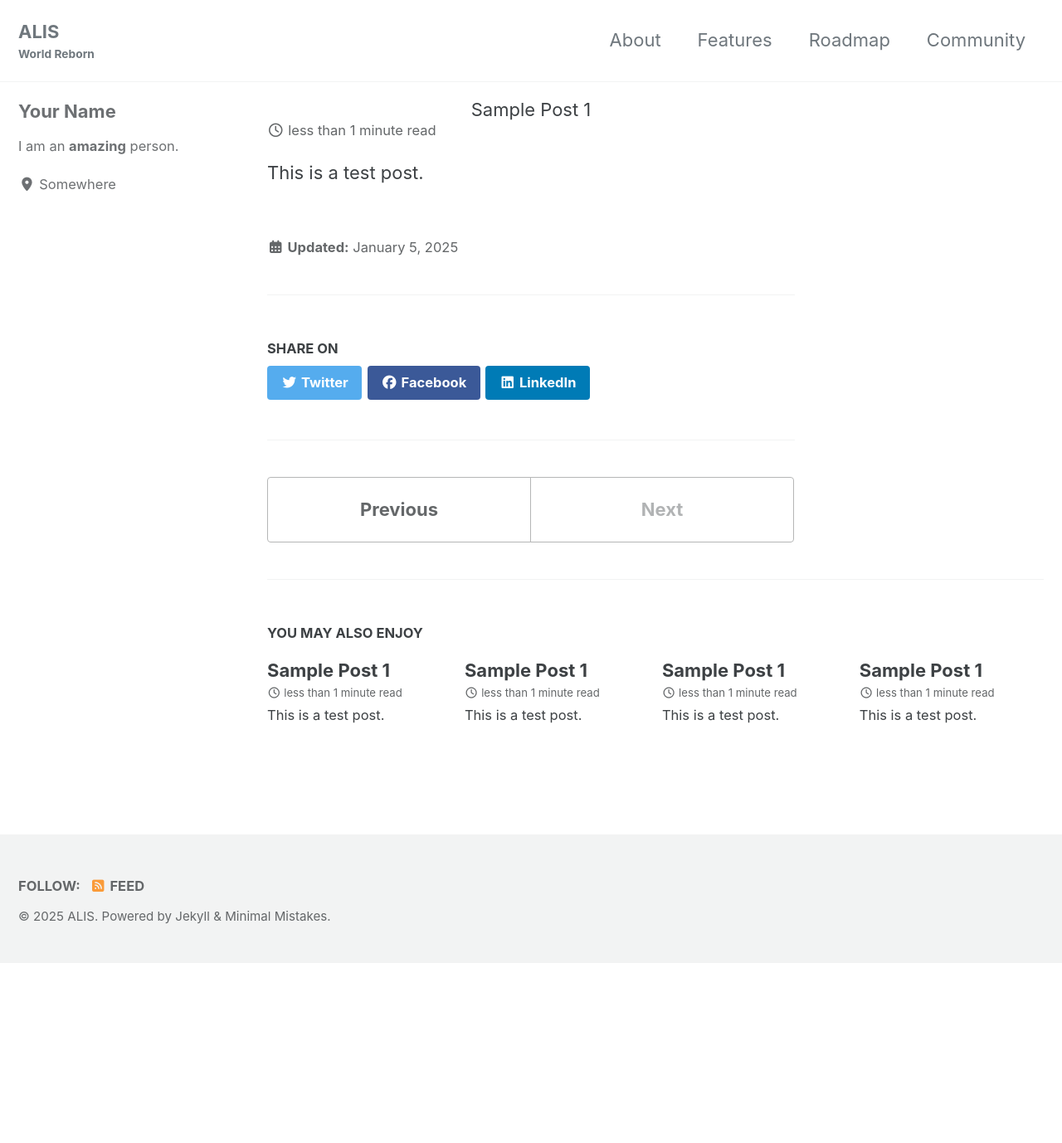
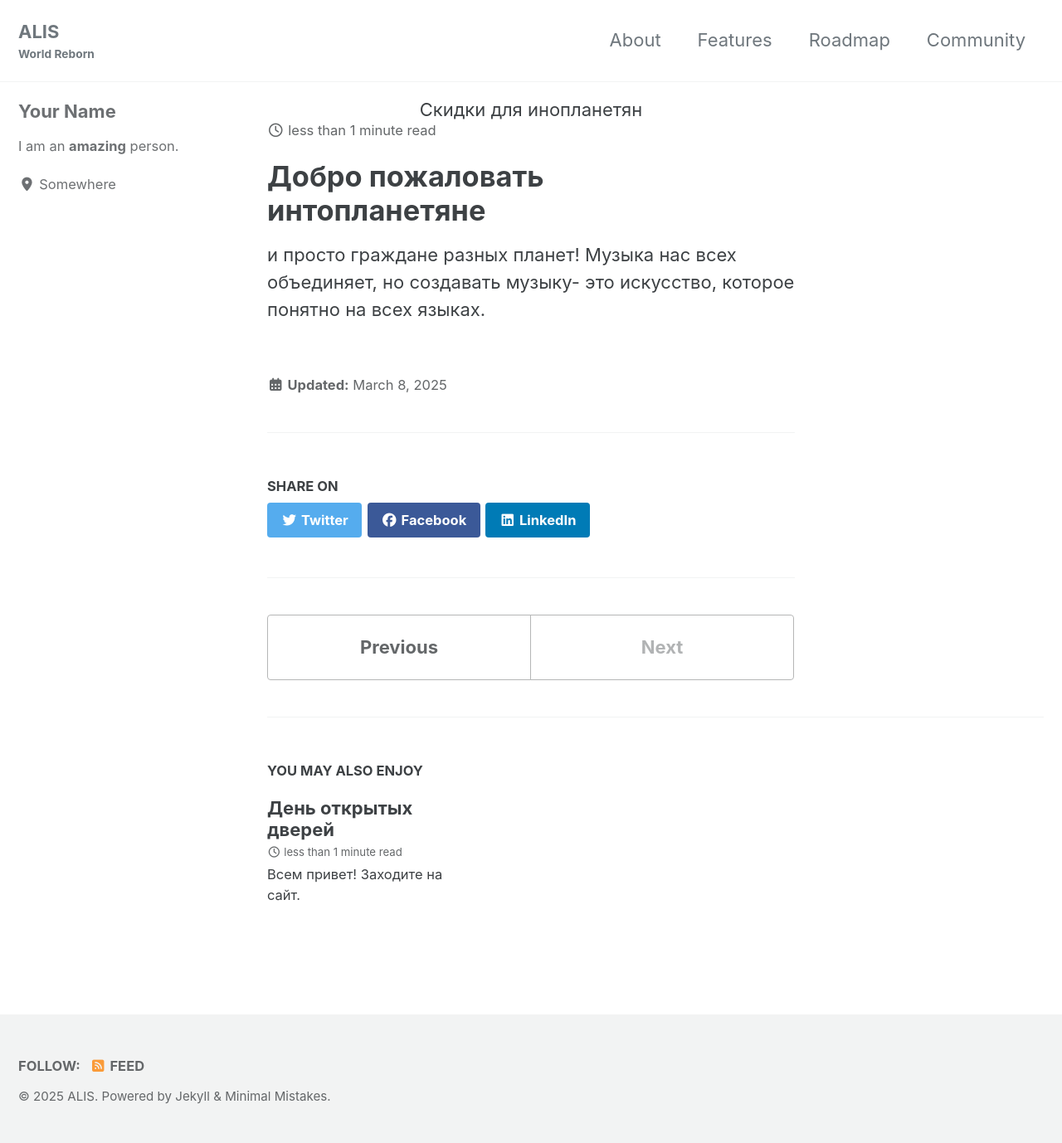
Before and after one commit to Mrgrayway/SoundProd, a Jekyll site: the page built from _posts/2025-01-05-sample-post.md, in a window 1280 px wide. Shown: the whole page at 83% size. Built offline with Jekyll 4.4.1, drawn with Linux system fonts in a browser that asks for light colours; cached includes are drawn as plain includes; before the commit the page ends 1161 px from its top, so only the background shows below that.

Commit message:
Test post

```diff
--- a/_posts/2025-01-05-sample-post - Copy (3).md
+++ /dev/null
@@ -1,6 +0,0 @@
----
-layout: single
-title: "Sample Post 1"
-date: 2025-01-05
----
-This is a test post.
--- a/_posts/2025-01-05-sample-post - Copy (4).md
+++ /dev/null
@@ -1,6 +0,0 @@
----
-layout: single
-title: "Sample Post 1"
-date: 2025-01-05
----
-This is a test post.
--- a/_posts/2025-01-05-sample-post - Copy (5).md
+++ /dev/null
@@ -1,6 +0,0 @@
----
-layout: single
-title: "Sample Post 1"
-date: 2025-01-05
----
-This is a test post.
--- a/_posts/2025-01-05-sample-post - Copy.md
+++ b/_posts/2025-01-05-sample-post - Copy.md
@@ -1,6 +1,6 @@
 ---
 layout: single
-title: "Sample Post 1"
-date: 2025-01-05
+title: "День открытых дверей"
+date: 2025-03-08
 ---
-This is a test post.
+Всем привет! Заходите на сайт.
--- a/_posts/2025-01-05-sample-post.md
+++ b/_posts/2025-01-05-sample-post.md
@@ -1,6 +1,9 @@
 ---
 layout: single
-title: "Sample Post 1"
-date: 2025-01-05
+title: "Скидки для инопланетян"
+date: 2025-03-08
 ---
-This is a test post.
+#  Добро пожаловать интопланетяне
+
+ и просто граждане разных планет!
+ Музыка нас всех объединяет, но создавать музыку- это искусство, которое понятно на всех языках.
```
Also changed, not shown: _posts/2025-01-05-sample-post - Copy (2).md (deleted, +0 -6 lines).
